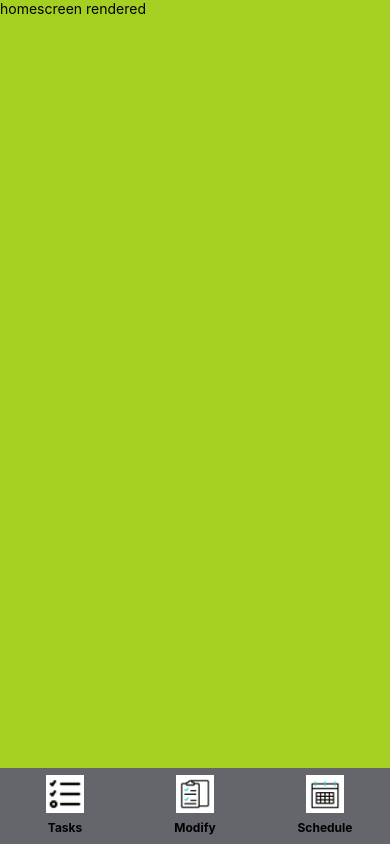
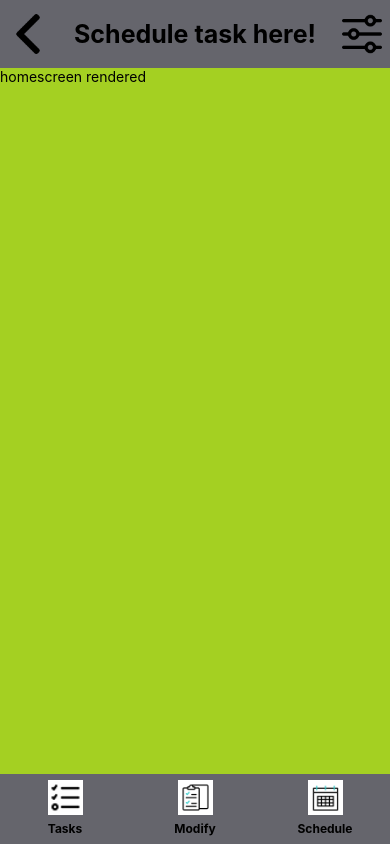
Before and after one commit to roshnjames/nextVault, a React Native app in the folder nextVault/: screen /home in a window 390 px wide. Built offline with nearby package versions, Linux system fonts and the light colour scheme.

Commit message:
header added with context implementation

```diff
--- /dev/null
+++ b/nextVault/src/components/Header.jsx
@@ -0,0 +1,40 @@
+import { useNavigation } from "@react-navigation/native";
+import { useContext } from "react";
+import { Image, Text, TouchableOpacity, View, useWindowDimensions } from "react-native";
+import { TaskContext } from "../context/taskDetails";
+import { headerImages } from "../images/imageLoader";
+import headerStyles from "../styles/screens/Header/Header.styles";
+
+const Header = () => {
+    const { header } = useContext(TaskContext);
+    const {height,width} = useWindowDimensions();
+    const styles = headerStyles(height,width);
+    const navigation = useNavigation();
+    return (
+        <View style={styles.mainContainer}>
+            <View style={styles.container}>
+                <TouchableOpacity
+                    onPress={()=>navigation?.goBack()}
+                >
+                    <Image
+                        source={headerImages.BACK_ARROW}
+                        style={styles.backArrowStyle}
+                    />
+                </TouchableOpacity>
+                <Text style={styles.headerTextStyle}>
+                    {header}
+                </Text>
+                <TouchableOpacity
+                    onPress={()=>navigation.navigate('home')}
+                >
+                    <Image
+                        source={headerImages.SETTINGS}
+                        style={styles.backArrowStyle}
+                    />
+                </TouchableOpacity>
+            </View>
+        </View>
+    )
+};
+
+export default Header;
--- /dev/null
+++ b/nextVault/src/context/taskDetails.js
@@ -0,0 +1,19 @@
+import { createContext, useState } from "react";
+
+export const TaskContext = createContext();
+
+export const TaskContextProvider = ({children}) => {
+    const [header, setHeader] = useState('nexVault');
+
+    return (
+        <TaskContext.Provider
+            value={{
+                header,
+                setHeader
+            }}
+        >
+            {children}
+        </TaskContext.Provider>
+
+    );
+}
--- a/nextVault/src/images/imageLoader.js
+++ b/nextVault/src/images/imageLoader.js
@@ -1,3 +1,8 @@
+export const headerImages = {
+    BACK_ARROW: require('../../assets/Header/back_arrow.png'),
+    SETTINGS: require('../../assets/Header/settings.png'),
+};
+
 export const bottomMenuImages = {
     CURRENT_TASK: require('../../assets/BottomMenu/tasks.gif'),
     EDIT_TASKS: require('../../assets/BottomMenu/checklist.gif'),
@@ -8,4 +13,4 @@ export const scheduleScreenButtons = {
     ADD_TASK: require('../../assets/Schedule/plus.png'),
     DELETE_TASK: require('../../assets/Schedule/trash.png'),
     EDIT_TASK: require('../../assets/Schedule/edit.png')
-}
+};
--- a/nextVault/src/navigation/AppNavigator.js
+++ b/nextVault/src/navigation/AppNavigator.js
@@ -3,21 +3,25 @@ import { createNativeStackNavigator } from '@react-navigation/native-stack';
 import { StatusBar, View } from 'react-native';
 import { SafeAreaView } from 'react-native-safe-area-context';
 import BottomMenu from '../components/BottomMenu';
+import Header from '../components/Header';
 import HomeScreen from "../screens/homescreen/HomeScreen";
 import ScheduleScreen from '../screens/schedule/ScheduleScreen';
 import appHolderStyles from '../styles/navigator/appNavigator.styles';
+import { TaskContextProvider } from '../context/taskDetails';
 
 const Stack = createNativeStackNavigator();
 const styles = appHolderStyles();
 
 const AppNavigator = () => {
   return (
+    <TaskContextProvider>
       <NavigationContainer>
         <SafeAreaView style={styles.safeAreaViewStyle}>
           <StatusBar
             barStyle={styles.statusBarStyle.barStyle}
             backgroundColor={styles.statusBarStyle.backgroundColor}
           />
+          <Header/>
           <View style={styles.safeAreaViewStyle}>
             <Stack.Navigator
               initialRouteName="schedule"
@@ -31,6 +35,7 @@ const AppNavigator = () => {
           </View>
         </SafeAreaView>
       </NavigationContainer>
+    </TaskContextProvider>
   );
 };
 
--- a/nextVault/src/screens/schedule/ScheduleScreen.jsx
+++ b/nextVault/src/screens/schedule/ScheduleScreen.jsx
@@ -8,11 +8,6 @@ const ScheduleScreen = () => {
     return (
         <View style={scheduleModel.styles.majorContainer}>
             <View style={scheduleModel.styles.innerContainer}>
-                <View style={scheduleModel.styles.headerContainer}>
-                    <Text style={scheduleModel.styles.heading}>
-                        {scheduleModel.scheduleScreenTexts.HEADING}
-                    </Text>
-                </View>
                 <View style={scheduleModel.styles.calendarContainer}>
                     <Calendar
                         onDayPress={(day) =>
@@ -28,9 +23,7 @@ const ScheduleScreen = () => {
                         <TouchableOpacity
                             disabled={scheduleModel.selectedDate === null}
                             style={scheduleModel.styles.addTaskButtonStyles}
-                            onPress={() => scheduleModel.navigation.navigate('home', {
-                                date: scheduleModel.selectedDate
-                            })}
+                            onPress={() => scheduleModel.handleAddTaskPress()}
                         >
                             {scheduleModel.selectedDate && <Image
                                 source={scheduleModel.scheduleScreenButtons.ADD_TASK}
--- a/nextVault/src/styles/navigator/appNavigator.styles.js
+++ b/nextVault/src/styles/navigator/appNavigator.styles.js
@@ -2,7 +2,7 @@ import { StyleSheet } from "react-native";
 
 const appHolderStyles = () => StyleSheet.create({
     statusBarStyle: {
-        backgroundColor: "#ffffffff",
+        backgroundColor: "rgb(255, 255, 255)",
         barStyle: "dark-content"
     },
     safeAreaViewStyle:{
--- /dev/null
+++ b/nextVault/src/styles/screens/Header/Header.styles.js
@@ -0,0 +1,27 @@
+import { StyleSheet } from "react-native";
+
+const headerStyles = (height,width) => StyleSheet.create({
+     mainContainer:{
+        backgroundColor: '#65656cff',
+        height : '8%',
+        bottom: 0,
+    },
+    container:{
+        flex:1,
+        flexDirection: 'row',
+        alignItems: 'center',
+        justifyContent: 'space-between',
+        paddingHorizontal:width * 0.02
+    },
+    backArrowStyle:{
+        resizeMode: 'contain',
+        height: 40,
+        width: 40,
+    },
+    headerTextStyle:{
+        fontSize: 25,
+        fontWeight: 'bold'
+    }
+});
+
+export default headerStyles;
--- /dev/null
+++ b/nextVault/src/viewmodels/addTask/useAddTaskViewModel.js
@@ -0,0 +1,6 @@
+import {useState} from 'react';
+
+const useAddTaskViewModel = ({route}) => {
+    const date = route?.params;
+
+}
--- a/nextVault/src/viewmodels/schedule/useScheduleViewModel.js
+++ b/nextVault/src/viewmodels/schedule/useScheduleViewModel.js
@@ -1,6 +1,7 @@
-import { useNavigation } from "@react-navigation/native";
-import { useState } from "react";
+import { useFocusEffect, useNavigation } from "@react-navigation/native";
+import { useCallback, useContext, useState } from "react";
 import { useWindowDimensions } from "react-native";
+import { TaskContext } from "../../context/taskDetails";
 import { scheduleScreenButtons } from "../../images/imageLoader";
 import { scheduleScreenTexts } from "../../strings/textLoader";
 import scheduleScreenStyles from "../../styles/screens/schedule/scheduleScreen.styles";
@@ -9,8 +10,15 @@ const useScheduleViewModel = () => {
     const { height, width } = useWindowDimensions();
     const styles = scheduleScreenStyles(height, width);
     const navigation = useNavigation();
+    const { setHeader } = useContext(TaskContext);
     const [selectedDate, setSelectedDate] = useState(null);
 
+
+    useFocusEffect(
+        useCallback(()=>{
+            setHeader(scheduleScreenTexts.HEADING);
+        },[])
+    );
 
     const checkSelectedDate = (dt) => {
         if (selectedDate === dt.dateString) {
@@ -20,14 +28,20 @@ const useScheduleViewModel = () => {
         }
     };
 
+    const handleAddTaskPress = () => {
+        navigation.navigate('home', {
+            date: selectedDate
+        })
+    };
+
     return {
         styles,
-        navigation,
         selectedDate,
         setSelectedDate,
         checkSelectedDate,
         scheduleScreenTexts,
-        scheduleScreenButtons
+        scheduleScreenButtons,
+        handleAddTaskPress
     };
 
 };
```
Also changed, not shown: nextVault/src/screens/addtask/AddTaskScreen.jsx (added, +11 -0 lines), nextVault/assets/Header/back_arrow.png (added), nextVault/assets/Header/settings.png (added). Lines whose indentation alone changed are shown as unchanged.
